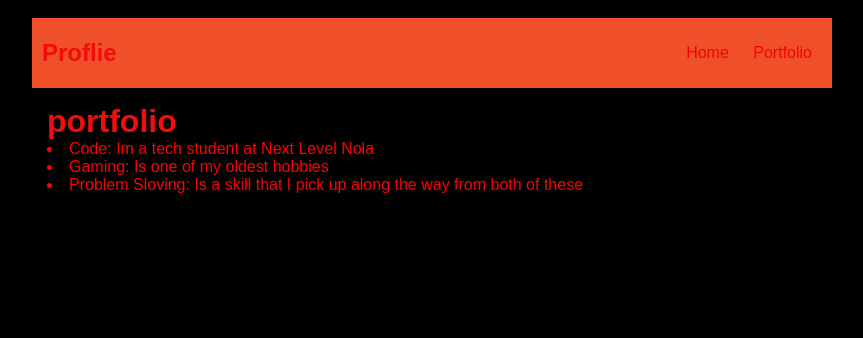
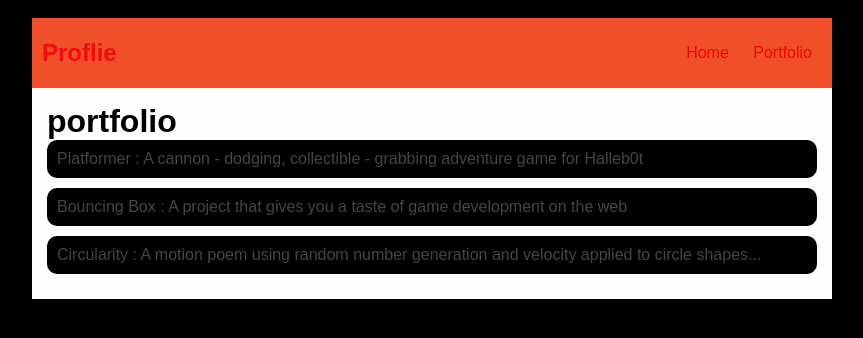
Before and after one commit to jamsco-nln/jamsco-nln.github.io, a plain HTML site: page portfolio.html in a window 1280 px wide. Shown: the whole page, without its empty margins (208-1071 px from the left). Drawn offline with Linux system fonts and the light colour scheme.

Commit message:
add portfolio.html file

```diff
--- a/portfolio.html
+++ b/portfolio.html
@@ -1,5 +1,6 @@
 <!DOCTYPE HTML>
 <html>
+
 <head>
     <title>Portfolio</title>
     <style>
@@ -9,6 +10,7 @@
             padding: 10px;
             font-family: arial;
         }
+
         header {
             font-size: 1.5em;
             font-weight: bold;
@@ -26,6 +28,7 @@
             display: flex;
             padding: 10px;
         }
+
         h1 {
             display: flex;
             align-items: center;
@@ -33,29 +36,60 @@
             flex: 1;
             margin: 0;
         }
+
         #nav-ul {
             list-style-image: none;
         }
+
         .nav-li {
             display: inline-block;
             padding: 0 10px;
         }
+
         .nav-a {
             text-decoration: none;
             color: rgb(243, 4, 4);
         }
+
         /* main container area beneath menu */
         main {
-             background: rgb(1, 1, 1);
+            background: rgb(255, 254, 254);
             display: flex;
         }
+
         .content {
             flex: 1;
             padding: 15px;
         }
+                 /* portfolio styles */
+                 .content h1 {
+             color: black;
+         }
+
+         #portfolio {
+             list-style-type: none;
+             padding-left: 0;
+         }
+
+         #portfolio li {
+             background: rgb(0, 0, 0);
+             padding: 10px;
+             border-radius: 10px;
+             margin-bottom: 10px;
+         }
+
+         #portfolio li:hover {
+             background: rgb(233, 0, 0);
+         }
+
+         #portfolio a {
+             text-decoration: none;
+             color: #454545;
+         }
     </style>
 </head>
 <body>
+    <!--content-->
     <div id="all-contents">
         <nav>
             <h1>Proflie</h1>
@@ -72,10 +106,12 @@
             <div class="content">
                 <h1>portfolio</h1>
                 <u1 id="portfolio">
-                    <li> Code: Im a tech student at Next Level Nola</li>
-                    <li>Gaming: Is one of my oldest hobbies
-                    <li>Problem Sloving: Is a skill that I pick up along the way from both of these</li>
-                    </li>
+                    <li><a href="projects/platformer/">Platformer : A cannon - dodging, collectible - grabbing adventure
+                            game for Halleb0t</a></li>
+                    <li><a href="projects/bouncing-box/">Bouncing Box : A project that gives you a taste of game
+                            development on the web </a></li>
+                    <li><a href="projects/circularity/">Circularity : A motion poem using random number generation and
+                            velocity applied to circle shapes...</a></li>
                 </u1>
             </div>
         </main>
```
Lines whose indentation alone changed are shown as unchanged.
